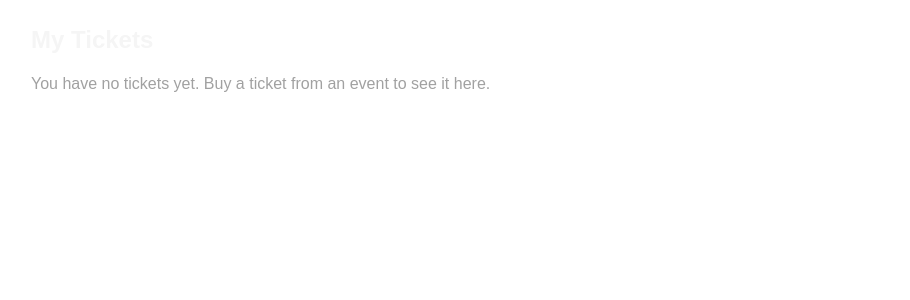
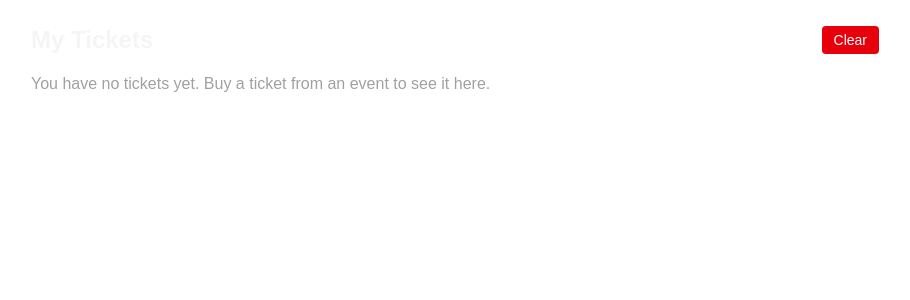
Before and after one commit to chrisorozco305/livet-ai-demo, a Next.js app: page /my-tickets in a window 1280 px wide. Shown: the top 300 px of the page, without its empty margins (185-1095 px from the left). Built offline with nearby package versions, Linux system fonts and the light colour scheme.

Commit message:
Added Clear tickets button

```diff
--- a/src/app/my-tickets/page.tsx
+++ b/src/app/my-tickets/page.tsx
@@ -16,9 +16,26 @@ export default function MyTickets() {
     }
   }, []);
 
+  const clearTickets = () => {
+    try {
+      localStorage.removeItem('livet:myTickets');
+    } catch (e) {
+      // ignore
+    }
+    setTickets([]);
+  };
+
   return (
     <main className="min-h-screen p-6 max-w-4xl mx-auto text-neutral-100">
-      <h1 className="text-2xl font-bold mb-4">My Tickets</h1>
+      <div className="flex items-center justify-between mb-4">
+        <h1 className="text-2xl font-bold">My Tickets</h1>
+        <button
+          onClick={clearTickets}
+          className="ml-4 px-3 py-1 rounded bg-red-600 hover:bg-red-700 text-white text-sm"
+        >
+          Clear
+        </button>
+      </div>
       {tickets.length === 0 ? (
         <div className="text-neutral-400">You have no tickets yet. Buy a ticket from an event to see it here.</div>
       ) : (
```
